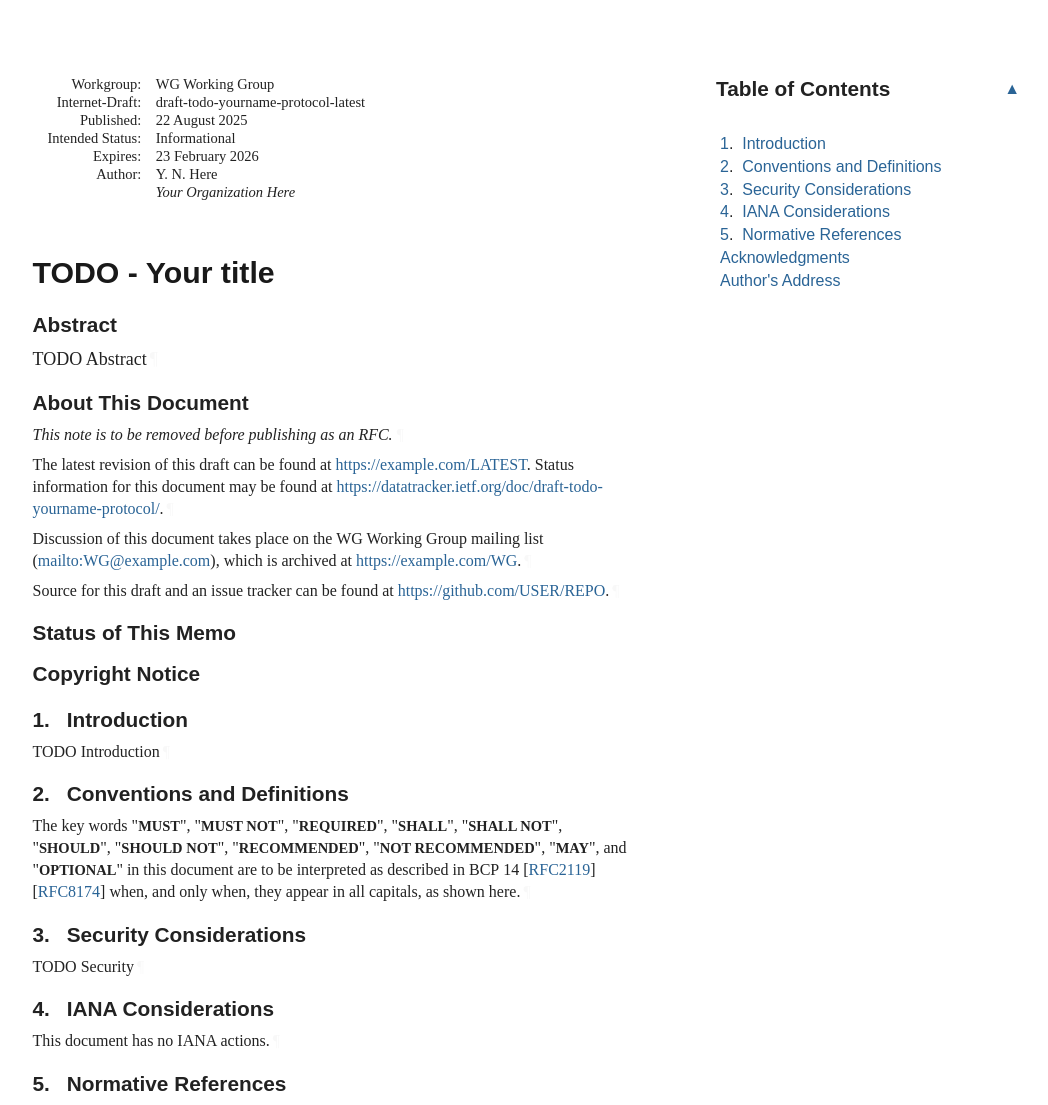
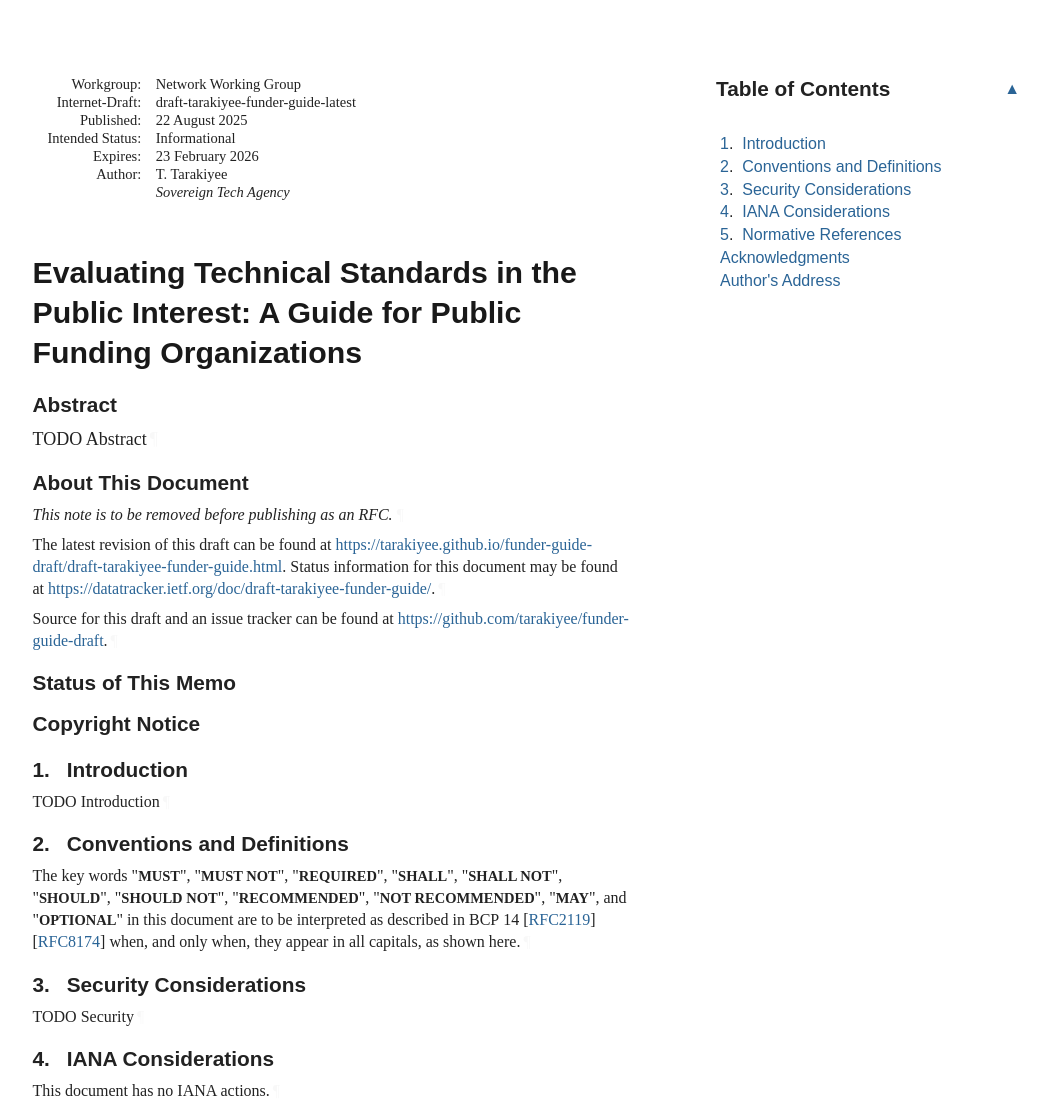
Before and after one commit to tarakiyee/funder-guide-draft, a plain HTML site: page draft-tarakiyee-funder-guide.html in a window 1280 px wide. Shown: the top 1105 px of the page, without its empty margins (92-1140 px from the left). Drawn offline with Linux system fonts and the light colour scheme; a web font is replaced by a local one.

Commit message:
Script updating gh-pages from b3331a7. [ci skip]

```diff
--- a/draft-tarakiyee-funder-guide.html
+++ b/draft-tarakiyee-funder-guide.html
@@ -4,16 +4,16 @@
 <meta charset="utf-8">
 <meta content="Common,Latin" name="scripts">
 <meta content="initial-scale=1.0" name="viewport">
-<title>TODO - Your title</title>
-<meta content="Your Name Here" name="author">
+<title>Evaluating Technical Standards in the Public Interest: A Guide for Public Funding Organizations</title>
+<meta content="Tara Tarakiyee" name="author">
 <meta content="
        TODO Abstract
     " name="description">
 <meta content="xml2rfc 3.30.0" name="generator">
-<meta content="next generation" name="keyword">
-<meta content="unicorn" name="keyword">
-<meta content="sparkling distributed ledger" name="keyword">
-<meta content="draft-todo-yourname-protocol-latest" name="ietf.draft">
+<meta content="funder guide" name="keyword">
+<meta content="standards evaluation" name="keyword">
+<meta content="public interest" name="keyword">
+<meta content="draft-tarakiyee-funder-guide-latest" name="ietf.draft">
 <!-- Generator version information:
   xml2rfc 3.30.0
     Python 3.12.11
@@ -1045,11 +1045,11 @@ svg :is([fill="white"], [fill^="#fff"]) {
 <table class="ears">
 <thead><tr>
 <td class="left">Internet-Draft</td>
-<td class="center">TODO - Abbreviation</td>
+<td class="center">public-funder-guide</td>
 <td class="right">August 2025</td>
 </tr></thead>
 <tfoot><tr>
-<td class="left">Here</td>
+<td class="left">Tarakiyee</td>
 <td class="center">Expires 23 February 2026</td>
 <td class="right">[Page]</td>
 </tr></tfoot>
@@ -1058,9 +1058,9 @@ svg :is([fill="white"], [fill^="#fff"]) {
 <div id="internal-metadata" class="document-information">
 <dl id="identifiers">
 <dt class="label-workgroup">Workgroup:</dt>
-<dd class="workgroup">WG Working Group</dd>
+<dd class="workgroup">Network Working Group</dd>
 <dt class="label-internet-draft">Internet-Draft:</dt>
-<dd class="internet-draft">draft-todo-yourname-protocol-latest</dd>
+<dd class="internet-draft">draft-tarakiyee-funder-guide-latest</dd>
 <dt class="label-published">Published:</dt>
 <dd class="published">
 <time datetime="2025-08-22" class="published">22 August 2025</time>
@@ -1072,13 +1072,13 @@ svg :is([fill="white"], [fill^="#fff"]) {
 <dt class="label-authors">Author:</dt>
 <dd class="authors">
 <div class="author">
-      <div class="author-name">Y. N. Here</div>
-<div class="org">Your Organization Here</div>
+      <div class="author-name">T. Tarakiyee</div>
+<div class="org">Sovereign Tech Agency</div>
 </div>
 </dd>
 </dl>
 </div>
-<h1 id="title">TODO - Your title</h1>
+<h1 id="title">Evaluating Technical Standards in the Public Interest: A Guide for Public Funding Organizations</h1>
 <section id="section-abstract">
       <h2 id="abstract"><a href="#abstract" class="selfRef">Abstract</a></h2>
 <p id="section-abstract-1">TODO Abstract<a href="#section-abstract-1" class="pilcrow">¶</a></p>
@@ -1089,14 +1089,10 @@ svg :is([fill="white"], [fill^="#fff"]) {
       </h2>
 <p id="section-note.1-1">This note is to be removed before publishing as an RFC.<a href="#section-note.1-1" class="pilcrow">¶</a></p>
 <p id="section-note.1-2">
-        The latest revision of this draft can be found at <span><a href="https://example.com/LATEST">https://example.com/LATEST</a></span>.
-        Status information for this document may be found at <span><a href="https://datatracker.ietf.org/doc/draft-todo-yourname-protocol/">https://datatracker.ietf.org/doc/draft-todo-yourname-protocol/</a></span>.<a href="#section-note.1-2" class="pilcrow">¶</a></p>
-<p id="section-note.1-3">
-        Discussion of this document takes place on the
-        WG Working Group mailing list (<span><a href="mailto:WG@example.com">mailto:WG@example.com</a></span>),
-        which is archived at <span><a href="https://example.com/WG">https://example.com/WG</a></span>.<a href="#section-note.1-3" class="pilcrow">¶</a></p>
-<p id="section-note.1-4">Source for this draft and an issue tracker can be found at
-        <span><a href="https://github.com/USER/REPO">https://github.com/USER/REPO</a></span>.<a href="#section-note.1-4" class="pilcrow">¶</a></p>
+        The latest revision of this draft can be found at <span><a href="https://tarakiyee.github.io/funder-guide-draft/draft-tarakiyee-funder-guide.html">https://tarakiyee.github.io/funder-guide-draft/draft-tarakiyee-funder-guide.html</a></span>.
+        Status information for this document may be found at <span><a href="https://datatracker.ietf.org/doc/draft-tarakiyee-funder-guide/">https://datatracker.ietf.org/doc/draft-tarakiyee-funder-guide/</a></span>.<a href="#section-note.1-2" class="pilcrow">¶</a></p>
+<p id="section-note.1-3">Source for this draft and an issue tracker can be found at
+        <span><a href="https://github.com/tarakiyee/funder-guide-draft">https://github.com/tarakiyee/funder-guide-draft</a></span>.<a href="#section-note.1-3" class="pilcrow">¶</a></p>
 </section>
 <div id="status-of-memo">
 <section id="section-boilerplate.1">
@@ -1134,10 +1130,7 @@ svg :is([fill="white"], [fill^="#fff"]) {
             (<span><a href="https://trustee.ietf.org/license-info">https://trustee.ietf.org/license-info</a></span>) in effect on the date of
             publication of this document. Please review these documents
             carefully, as they describe your rights and restrictions with
-            respect to this document. Code Components extracted from this
-            document must include Revised BSD License text as described in
-            Section 4.e of the Trust Legal Provisions and are provided without
-            warranty as described in the Revised BSD License.<a href="#section-boilerplate.2-2" class="pilcrow">¶</a></p>
+            respect to this document.<a href="#section-boilerplate.2-2" class="pilcrow">¶</a></p>
 </section>
 </div>
 <div id="toc">
@@ -1237,11 +1230,11 @@ appear in all capitals, as shown here.<a href="#section-2-1" class="pilcrow">¶<
 <a href="#name-authors-address" class="section-name selfRef">Author's Address</a>
       </h2>
 <address class="vcard">
-        <div dir="auto" class="left"><span class="fn nameRole">Your Name Here</span></div>
-<div dir="auto" class="left"><span class="org">Your Organization Here</span></div>
+        <div dir="auto" class="left"><span class="fn nameRole">Tara Tarakiyee</span></div>
+<div dir="auto" class="left"><span class="org">Sovereign Tech Agency</span></div>
 <div class="email">
 <span>Email:</span>
-<a href="mailto:your.email@example.com" class="email">your.email@example.com</a>
+<a href="mailto:me@tarakiyee.com" class="email">me@tarakiyee.com</a>
 </div>
 </address>
 </section>
```
Also changed, not shown: index.html (+2 -2 lines), draft-tarakiyee-funder-guide.txt.
